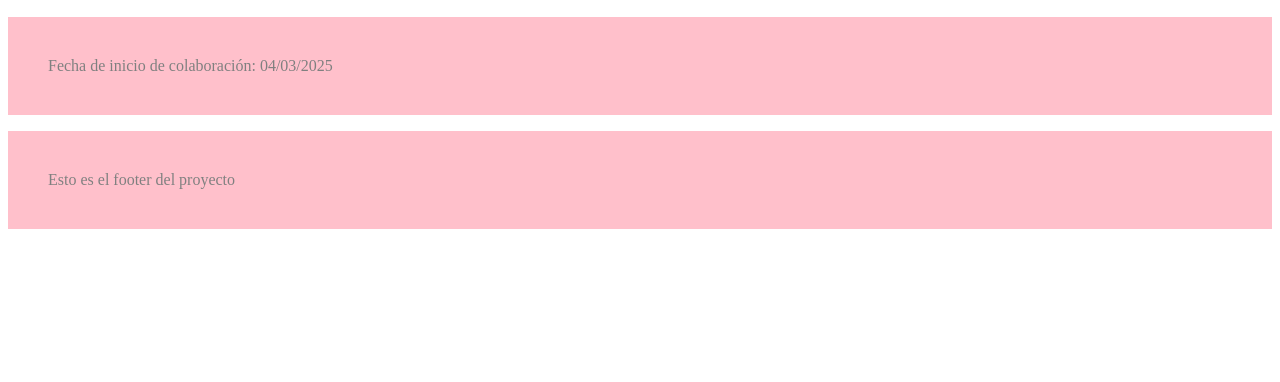
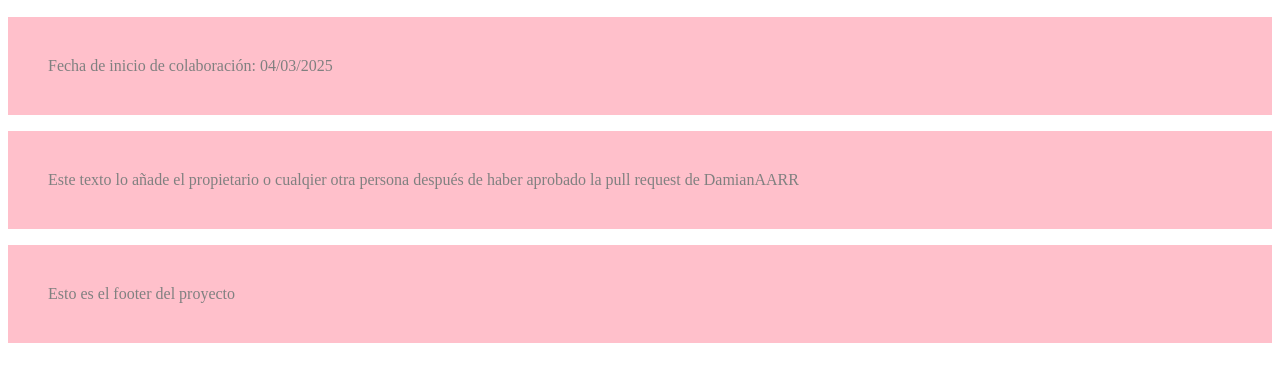
Before and after one commit to DamianAARR/proyecto1-copy, a plain HTML site: page index.html in a window 1280 px wide. Shown: the part 190-572 px from the top of the page. Drawn offline with Linux system fonts and the light colour scheme.

Commit message:
Update index.html

```diff
--- a/index.html
+++ b/index.html
@@ -14,6 +14,7 @@
 
     <div>
         <p>Fecha de inicio de colaboración: 04/03/2025</p>
+        <p>Este texto lo añade el propietario o cualqier otra persona después de haber aprobado la pull request de DamianAARR</p>
     </div>
 
     <footer>
```
